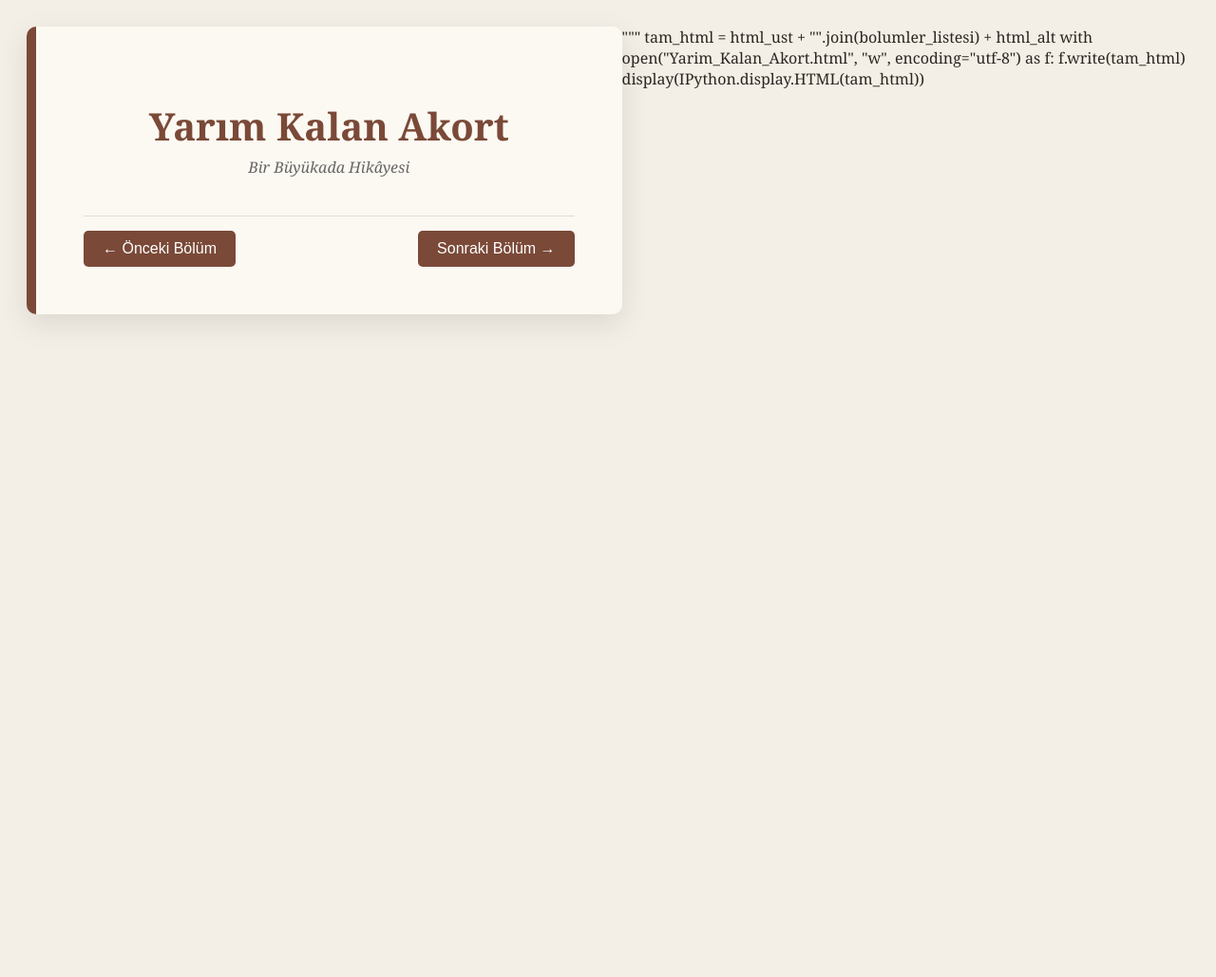
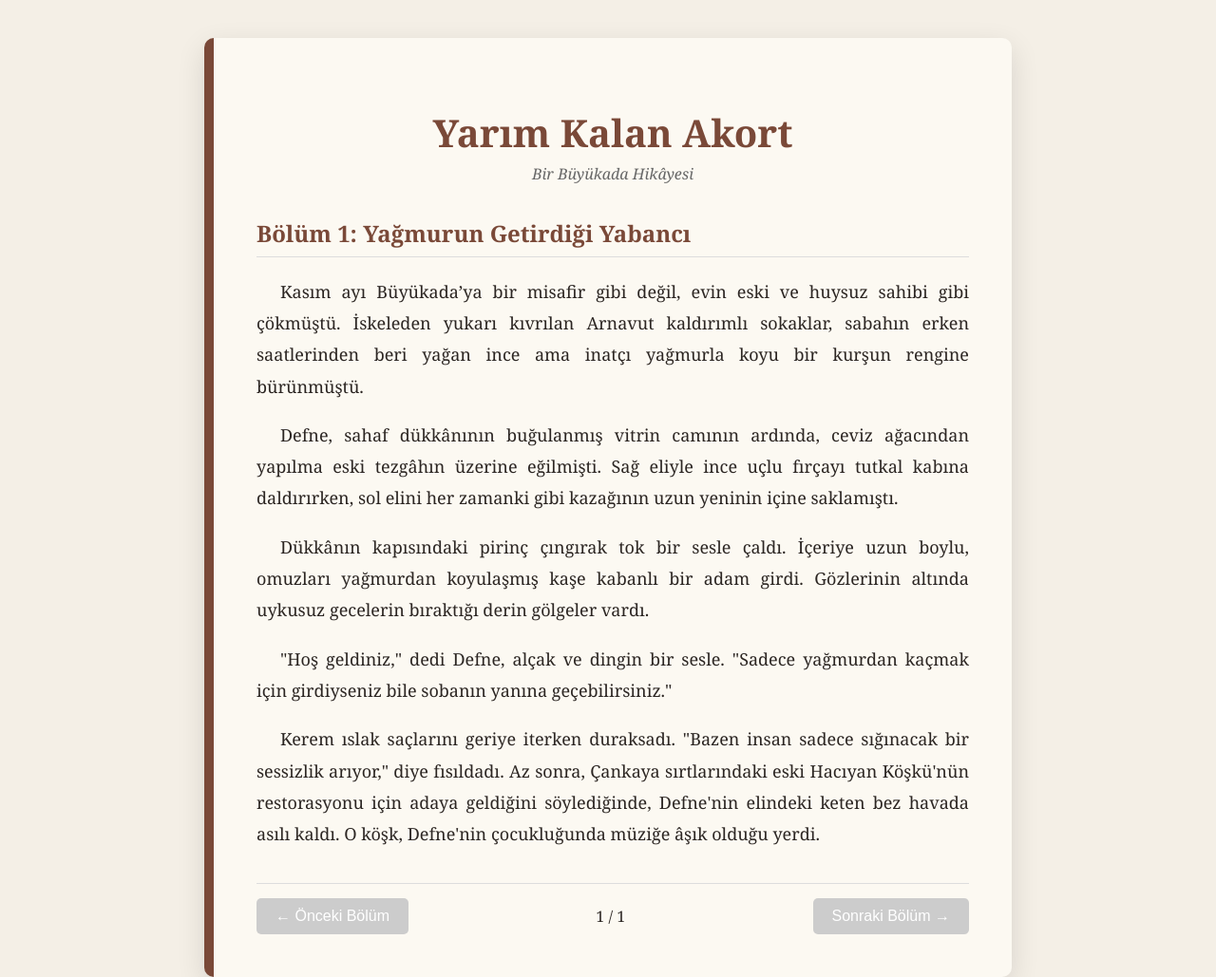
Before and after one commit to awdharkoss-collab/ROMAN, a plain HTML site: page index.html in a window 1280 px wide. Shown: the top 1029 px of the page at 95% size. Before the commit the page ends 800 px from the top, so only its background shows below. Drawn offline with Linux system fonts and the light colour scheme.

Commit message:
Update index.html

```diff
--- a/index.html
+++ b/index.html
@@ -2,35 +2,22 @@
 <html lang="tr">
 <head>
 <meta charset="UTF-8">
+<meta name="viewport" content="width=device-width, initial-scale=1.0">
 <title>Yarım Kalan Akort</title>
 <style>
-  body { background: #f4efe6; color: #2c2623; font-family: Georgia, serif; padding: 20px; display: flex; justify-content: center; }
-  .kitap { max-width: 750px; width: 100%; background: #fcf9f2; padding: 45px; border-radius: 10px; box-shadow: 0 10px 30px rgba(0,0,0,0.12); border-left: 10px solid #7a4938; }
-  h1 { text-align: center; color: #7a4938; }
-  .alt { text-align: center; font-style: italic; color: #666; margin-bottom: 30px; }
-  h2 { color: #7a4938; border-bottom: 1px solid #ddd; padding-bottom: 8px; }
-  p { line-height: 1.8; font-size: 18px; text-indent: 25px; text-align: justify; }
-  .nav { display: flex; justify-content: space-between; margin-top: 30px; padding-top: 15px; border-top: 1px solid #ddd; }
-  button { background: #7a4938; color: white; border: none; padding: 10px 20px; border-radius: 5px; cursor: pointer; }
-  button:disabled { background: #ccc; }
-</style>
-</head>
-
-<meta charset="UTF-8">
-<title>Yarım Kalan Akort</title>
-<style>
-  body { background: #f4efe6; color: #2c2623; font-family: Georgia, serif; padding: 20px; display: flex; justify-content: center; }
-  .kitap { max-width: 750px; width: 100%; background: #fcf9f2; padding: 50px; border-radius: 10px; box-shadow: 0 10px 30px rgba(0,0,0,0.1); border-left: 10px solid #7a4938; }
+  body { background: #f4efe6; color: #2c2623; font-family: Georgia, serif; padding: 20px; display: flex; justify-content: center; margin: 0; }
+  .kitap { max-width: 750px; width: 100%; background: #fcf9f2; padding: 45px; border-radius: 10px; box-shadow: 0 10px 30px rgba(0,0,0,0.12); border-left: 10px solid #7a4938; margin-top: 20px; }
   h1 { text-align: center; color: #7a4938; font-size: 2.5rem; margin-bottom: 5px; }
-  .alt { text-align: center; font-style: italic; color: #666; margin-bottom: 40px; }
-  h2 { color: #7a4938; border-bottom: 1px solid #ddd; padding-bottom: 8px; margin-top: 30px; }
-  p { line-height: 1.8; font-size: 18px; text-indent: 25px; text-align: justify; }
-  .nav { display: flex; justify-content: space-between; margin-top: 30px; padding-top: 15px; border-top: 1px solid #ddd; }
+  .alt { text-align: center; font-style: italic; color: #666; margin-bottom: 35px; }
+  h2 { color: #7a4938; border-bottom: 1px solid #ddd; padding-bottom: 8px; margin-top: 20px; }
+  p { line-height: 1.85; font-size: 18px; text-indent: 25px; text-align: justify; margin-bottom: 16px; }
+  .nav { display: flex; justify-content: space-between; align-items: center; margin-top: 35px; padding-top: 15px; border-top: 1px solid #ddd; }
   button { background: #7a4938; color: white; border: none; padding: 10px 20px; border-radius: 5px; cursor: pointer; font-size: 16px; }
-  button:disabled { background: #ccc; }
+  button:disabled { background: #ccc; cursor: not-allowed; }
 </style>
 </head>
 <body>
+
 <div class="kitap">
   <h1>Yarım Kalan Akort</h1>
   <div class="alt">Bir Büyükada Hikâyesi</div>
@@ -41,11 +28,9 @@
     <button id="ileri" onclick="degistir(1)">Sonraki Bölüm →</button>
   </div>
 </div>
+
 <script>
 const sayfalar = [
-"""
-print("✅ 1. Parça (İskelet) hazırlandı!")
-bolum_1 = """
   {
     baslik: "Bölüm 1: Yağmurun Getirdiği Yabancı",
     metin: `
@@ -55,12 +40,9 @@ bolum_1 = """
       <p>"Hoş geldiniz," dedi Defne, alçak ve dingin bir sesle. "Sadece yağmurdan kaçmak için girdiyseniz bile sobanın yanına geçebilirsiniz."</p>
       <p>Kerem ıslak saçlarını geriye iterken duraksadı. "Bazen insan sadece sığınacak bir sessizlik arıyor," diye fısıldadı. Az sonra, Çankaya sırtlarındaki eski Hacıyan Köşkü'nün restorasyonu için adaya geldiğini söylediğinde, Defne'nin elindeki keten bez havada asılı kaldı. O köşk, Defne'nin çocukluğunda müziğe âşık olduğu yerdi.</p>
     `
-},
-"""
-bolumler_listesi.append(bolum_1)
-print("✅ Bölüm 1 eklendi!")
-html_alt = """
+  }
 ];
+
 let indeks = 0;
 function goster() {
   document.getElementById("icerik").innerHTML = "<h2>" + sayfalar[indeks].baslik + "</h2>" + sayfalar[indeks].metin;
@@ -74,13 +56,6 @@ function degistir(yon) {
 }
 goster();
 </script>
+
 </body>
 </html>
-"""
-
-tam_html = html_ust + "".join(bolumler_listesi) + html_alt
-
-with open("Yarim_Kalan_Akort.html", "w", encoding="utf-8") as f:
-    f.write(tam_html)
-
-display(IPython.display.HTML(tam_html))
```
Lines whose indentation alone changed are shown as unchanged.
